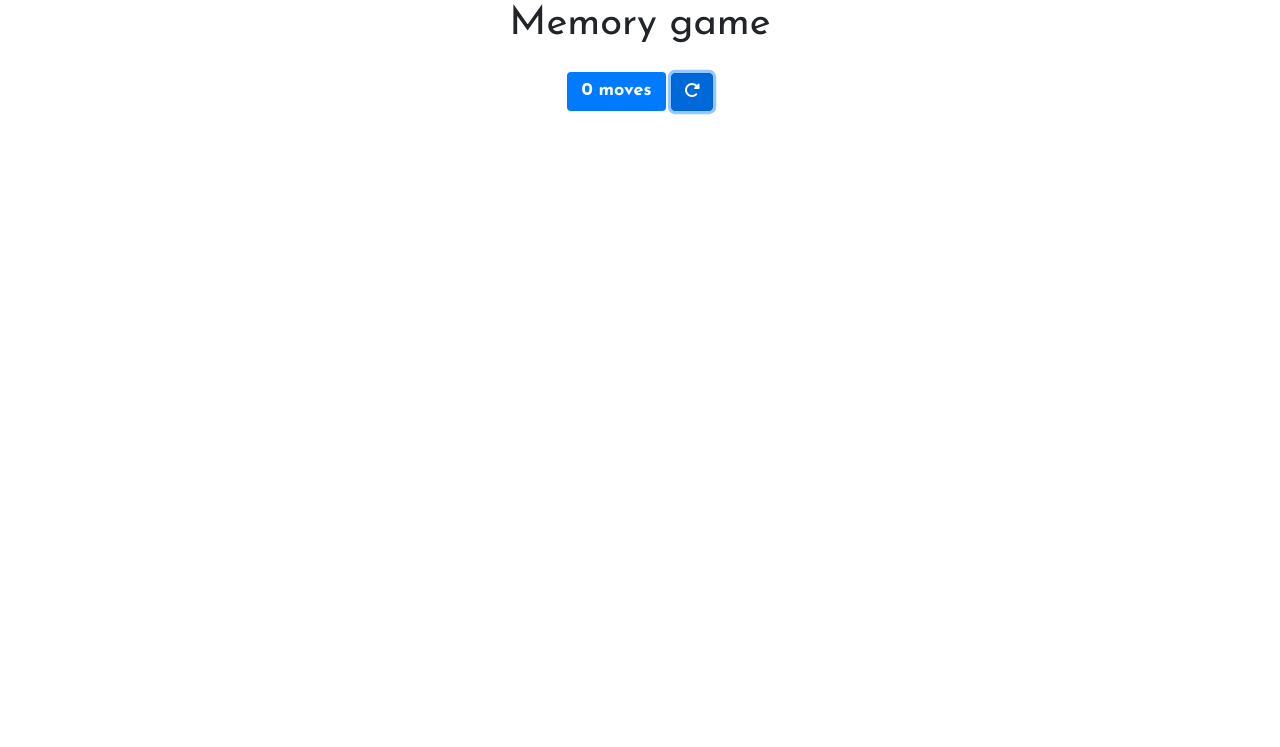
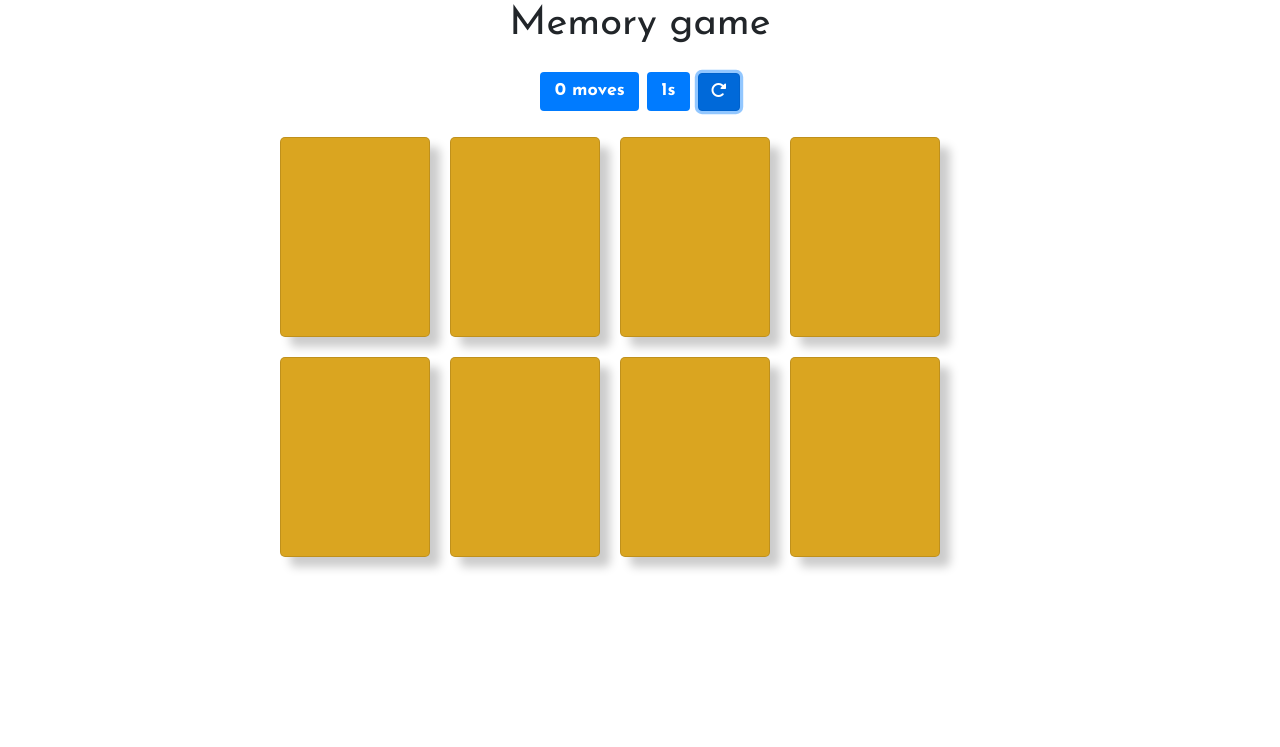
Before and after one commit to sctlcd/match-the-memory-latest-version, a plain HTML site: page index.html in a window 1280 px wide. Both pictures are taken after a click on the button 692 px from the left and 92 px from the top of the page. Shown: the top 747 px of the page. Drawn offline with nearby package versions, Linux system fonts and the light colour scheme.

Commit message:
add initTime, resetTime functions and update restart function

```diff
--- a/app/assets/js/game.js
+++ b/app/assets/js/game.js
@@ -4,9 +4,12 @@ $(document).ready(function() {
     var game = {
         cards: ["A", "A", "B", "B", "C", "C", "D", "D"],
         moves: 0,
+        timeCounter: 0,
         imgCategory: "animals",
         init: function() {
+            $(".card-details").empty();
             game.resetMoves();
+            game.initTime();
             game.shuffleCards();
         },
 
@@ -39,6 +42,7 @@ $(document).ready(function() {
         clickCardHandlers: function() {
             $(".card").click (function() {
                 game.flipCard($(this));
+
             });
         },
 
@@ -77,19 +81,32 @@ $(document).ready(function() {
             }
         },
 
-        // Start a new game
-        restart: function() {
-            $("#restart").click(function() {
-                $(".container-cards").html("");
-                $(".card-details").empty();
-                game.init();
-            })
-            },
-
         // Reset moves counter
         resetMoves: function() {
             game.moves = 0;
             $("#moves").html("" + game.moves);
+        },
+
+        resetTime: function() {
+            game.timeCounter = -1;
+            $("#sec_timer").html("", game.timeCounter);
+        },
+
+        // Start a new game
+        restart: function() {
+            $("#restart").click(function() {
+                game.resetMoves();
+                game.resetTime();
+                $(".card-details").empty();
+                game.shuffleCards();
+            })
+        },
+
+        initTime: function() {
+            setInterval(function () {
+                game.timeCounter++;
+                 $("#sec_timer").html("" + game.timeCounter);
+            }, 1000);
         }
     };
     game.init();
--- a/index.html
+++ b/index.html
@@ -30,7 +30,15 @@
       <div class="row">
         <div class="col">
           <p>
-            <h4 class="inline"><span class="badge badge-primary moves"><span id="moves">0</span> moves</span></h4>
+            <h4 class="inline">
+                <span class="badge badge-primary moves">
+                    <span id="moves">0</span> moves
+                </span>
+                <span class="badge badge-primary moves">
+                    <!-- <span id="min_timer">0</span>m  -->
+                    <span id="sec_timer">0</span>s
+                </span>
+            </h4>
             <button type="button" class="btn btn btn-primary" id="restart"><i class="fas fa-redo-alt"></i></button>
           </p>
         </div>
```
